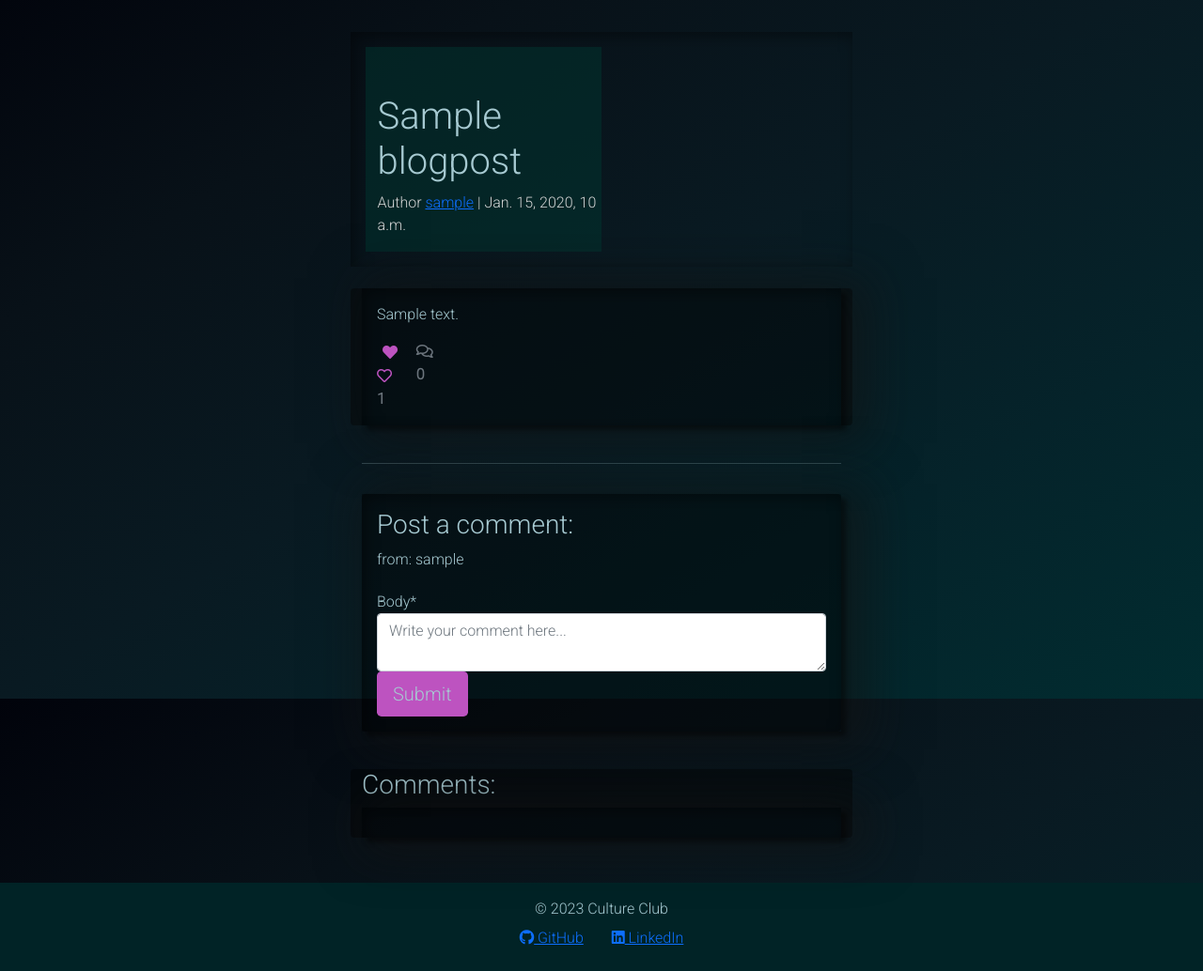
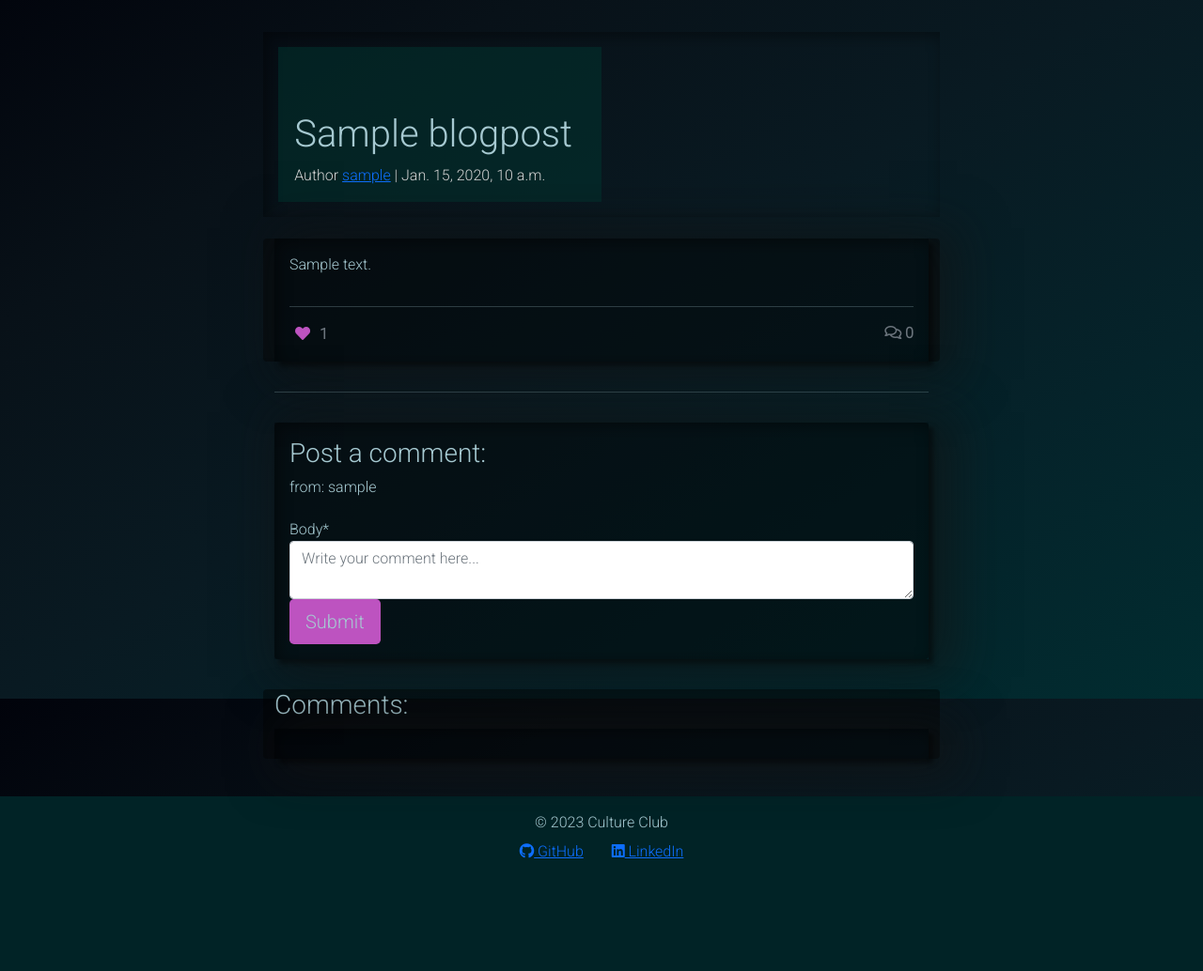
Before and after one commit to DebbieBergstrom/Culture-Club, a Django app: a page that uses templates/base.html in a window 1280 px wide. Shown: the part 56-1090 px from the top of the page at 94% size. After the commit the page ends 970 px from the top, so only its background shows below. Run offline with Django 3.2, Linux system fonts and the light colour scheme; a user stored in the database is signed in; tables that the repository leaves empty hold one stand-in row (values such as "Sample post"); some libraries are stand-ins or nearby versions.

Commit message:
#28 Update bootstrap grid styling for base and blogpost view

```diff
--- a/static/css/style.css
+++ b/static/css/style.css
@@ -152,8 +152,6 @@ body {
     transform: scale(1.1);
 }
 
-
-
 .author {
     position: absolute;
     bottom: -5px;
--- a/templates/base.html
+++ b/templates/base.html
@@ -80,7 +80,7 @@
         </div>
     </div>
 
-    <main class="flex-shrink-0 main-bg container my-4">
+    <main class="flex-shrink-0 container my-4">
         {% block content %}
         <!-- Content Goes here -->
         {% endblock content %}
--- a/templates/blogpost_detail.html
+++ b/templates/blogpost_detail.html
@@ -2,7 +2,7 @@
 {% block content %}
 {% load crispy_forms_tags %}
 
-<div class="container col-md-6">
+<div class="container col-md-8 col-sm-12">
     <div class="masthead">
         <div class="container card-body">
             <div class="row g-0">
@@ -32,15 +32,21 @@
     </div>
 
 
-    <div class="container">
+    <div class="container col-sm-12">
         <div class="row">
-            <div class="col card mb-4 mt-3 left top">
+            <div class="col card mb-6 mt-3 left top">
                 <div class="card-body">
                     <p class="card-text">
                         {{ blogpost.content | safe }}
                     </p>
                     <div class="row">
-                        <div class="col-1">
+                        <div class="col">
+                            <hr>
+                        </div>
+                    </div>
+                    <div class="row">
+                        <!-- Likes (Heart Icon and Count) -->
+                        <div class="col-12 d-flex justify-content-between">
                             <strong>
                                 {% if user.is_authenticated %}
                                 <form class="d-inline"
@@ -50,26 +56,27 @@
                                     {% if liked %}
                                     <button type="submit" name="blogpost_id"
                                         value="{{blogpost.slug}}"
-                                        class="btn-like"><i
-                                            class="fas fa-heart"></i></button>
+                                        class="btn-like">
+                                        <i class="fas fa-heart"></i>
+                                    </button>
                                     {% else %}
                                     <button type="submit" name="blogpost_id"
                                         value="{{blogpost.slug}}"
-                                        class="btn-like"><i
-                                            class="far fa-heart"></i></button>
+                                        class="btn-like">
+                                        <i class="far fa-heart"></i>
+                                    </button>
                                     {% endif %}
+                                    <strong
+                                        class="text-secondary">{{ blogpost.number_of_likes }}</strong>
                                 </form>
                                 {% endif %}
                             </strong>
-                            <strong class="text-secondary"><i
-                                    class="far fa-heart"></i>
-                                {{ blogpost.number_of_likes }}</strong>
-                        </div>
-                        <div class="col-1">
+                            <!-- Comments (Comment Icon and Count) -->
                             {% with comments.count as total_comments %}
-                            <strong class="text-secondary"><i
-                                    class="far fa-comments"></i>
-                                {{ total_comments }}</strong>
+                            <strong class="text-secondary">
+                                <i class="far fa-comments ml-5"></i>
+                                {{ total_comments }}
+                            </strong>
                             {% endwith %}
                         </div>
                     </div>
@@ -81,14 +88,8 @@
                 <hr>
             </div>
         </div>
-        <div class="col card mb-4 mt-3">
+        <div class="col card mb-6 mt-3">
             <div class="card-body">
-                {% if commented %}
-                <div class="alert alert-success" role="alert">
-                    Your comment awaits approval
-                </div>
-                {% else %}
-                {% if user.is_authenticated %}
                 <h3>Post a comment:</h3>
                 <p>from: {{ user.username }}</p>
                 <form method="post" style="margin-top: 1.3em;">
@@ -97,12 +98,10 @@
                     <button type="submit"
                         class="btn btn-signup btn-lg">Submit</button>
                 </form>
-                {% endif %}
-                {% endif %}
             </div>
         </div>
         <div class="row">
-            <div class="col card mb-4 mt-3">
+            <div class="col card mb-6 mt-3">
                 <h3>Comments:</h3>
                 <div class="card-body">
                     {% for comment in comments %}
```
